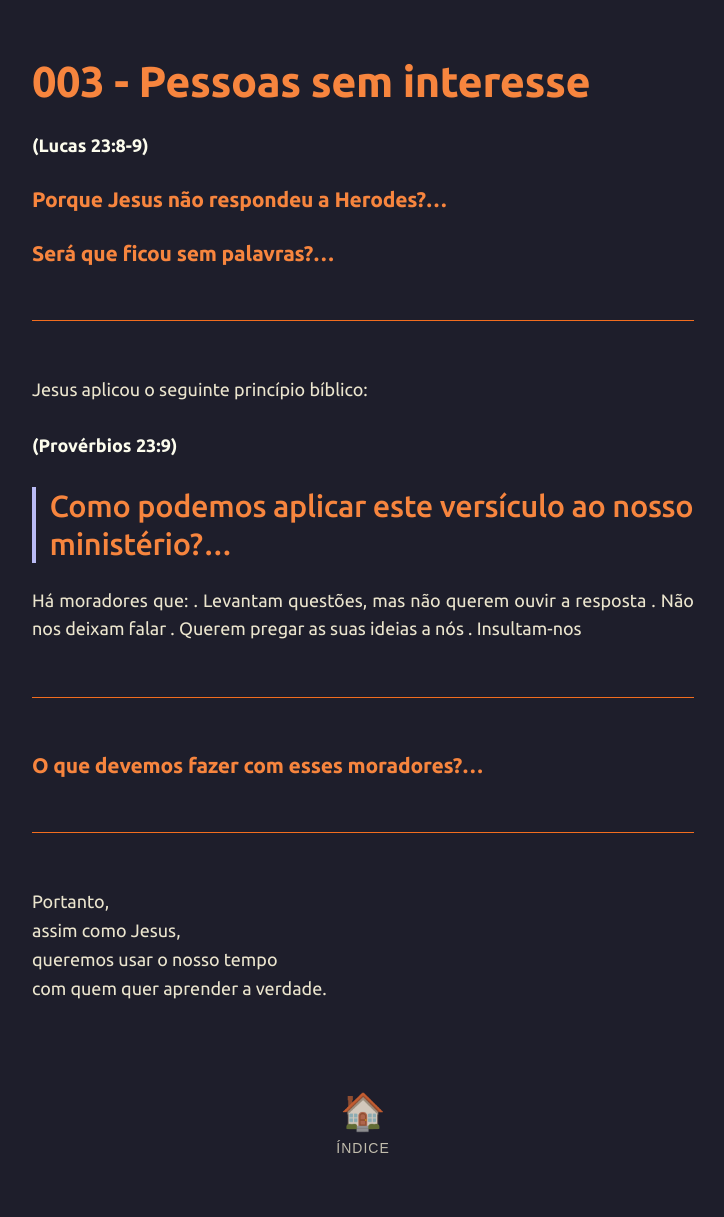
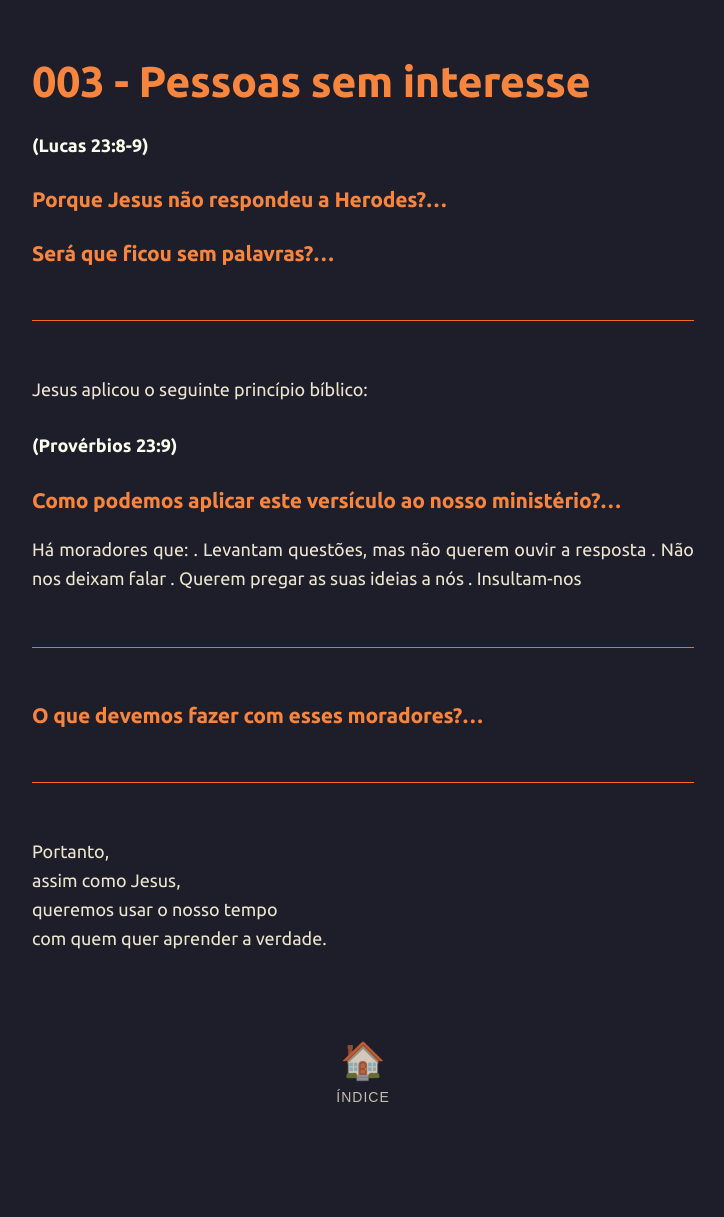
Before and after one commit to joaquim-capitao/jw, a Jekyll site: the page built from saidas/003-saida.md, in a window 1280 px wide. Shown: the whole page, without its empty margins (277-1001 px from the left). Built offline with Jekyll 4.4.1, drawn with Linux system fonts in a browser that asks for light colours; our own code applies the rules of GitHub Pages for plain Markdown files; after the commit the page ends 1167 px from its top, so only the background shows below that.

```diff
--- a/saidas/003-saida.md
+++ b/saidas/003-saida.md
@@ -11,7 +11,7 @@ Jesus aplicou o seguinte princípio bíblico:
 
 **(Provérbios 23:9)**
 
-## Como podemos aplicar este versículo ao nosso ministério?...
+### Como podemos aplicar este versículo ao nosso ministério?...
 
 Há moradores que:
 . Levantam questões, mas não querem ouvir a resposta
```
